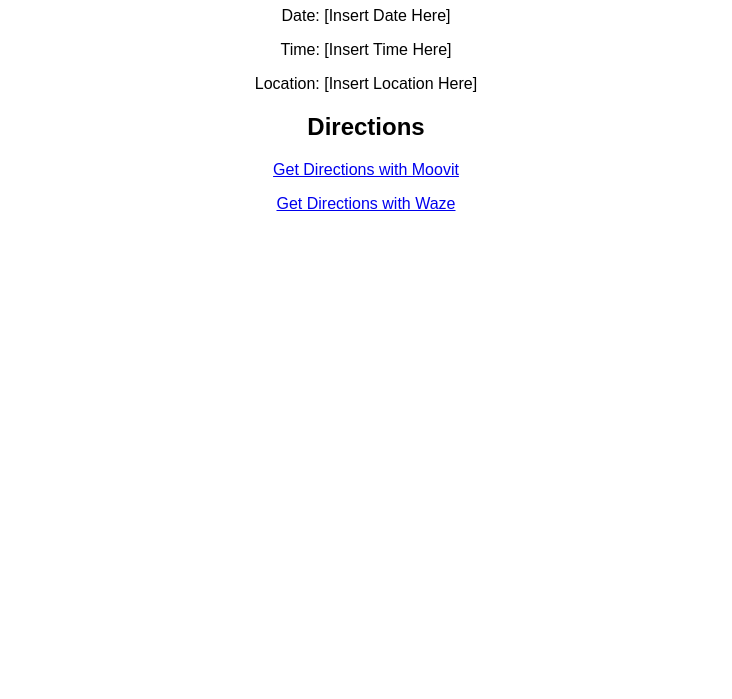
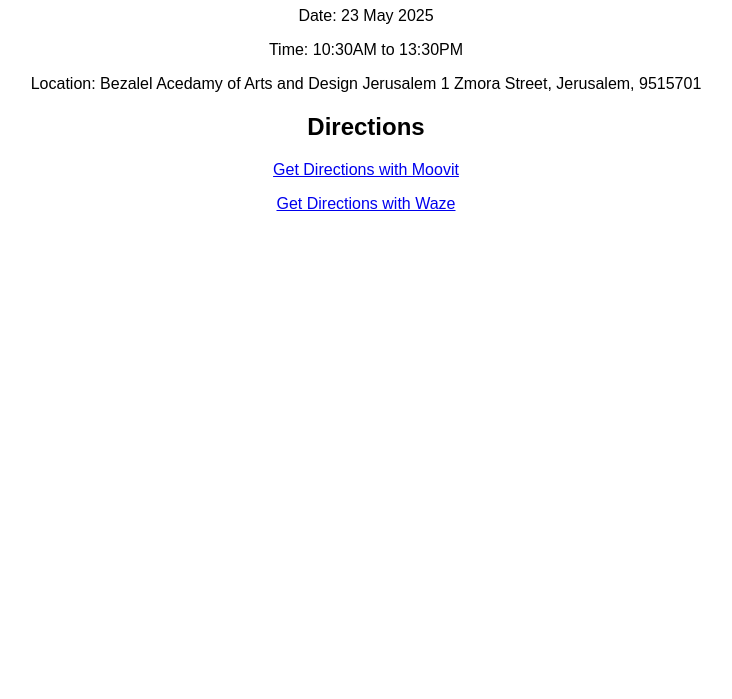
Before and after one commit to Naomitamsut/graduation-website, a plain HTML site: page index.html in a window 1280 px wide. Shown: the part 101-800 px from the top of the page, without its empty margins (274-1006 px from the left). Drawn offline with Linux system fonts and the light colour scheme.

Commit message:
Update index.html

```diff
--- a/index.html
+++ b/index.html
@@ -12,9 +12,10 @@
 </head>
 <body>
     <h1>Welcome to Our Graduation Ceremony</h1>
-    <p>Date: [Insert Date Here]</p>
-    <p>Time: [Insert Time Here]</p>
-    <p>Location: [Insert Location Here]</p>
+    <p>Date: 23 May 2025 </p>
+    <p>Time: 10:30AM to 13:30PM </p>
+    <p>Location: Bezalel Acedamy of Arts and Design Jerusalem
+    1 Zmora Street, Jerusalem, 9515701 </p>
 
     <div class="info">
         <h2>Directions</h2>
```
